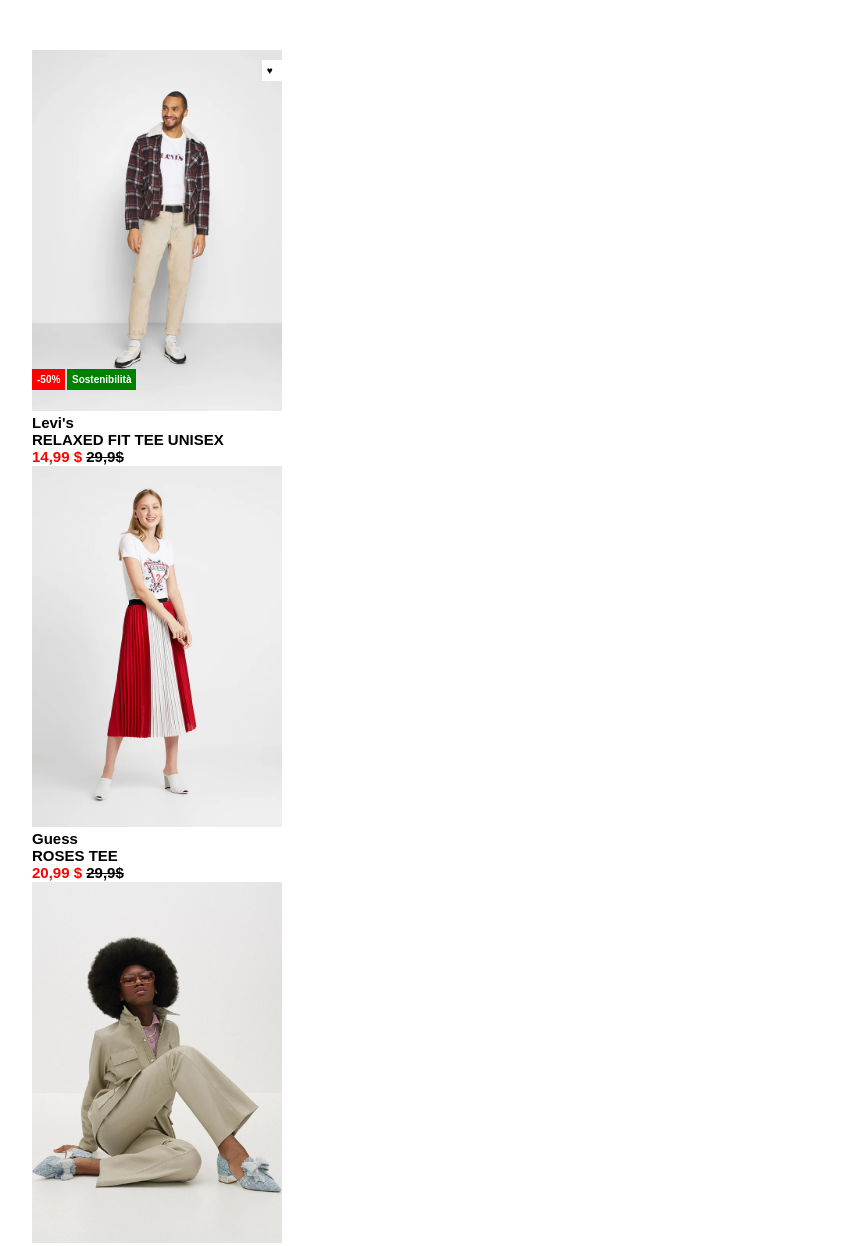
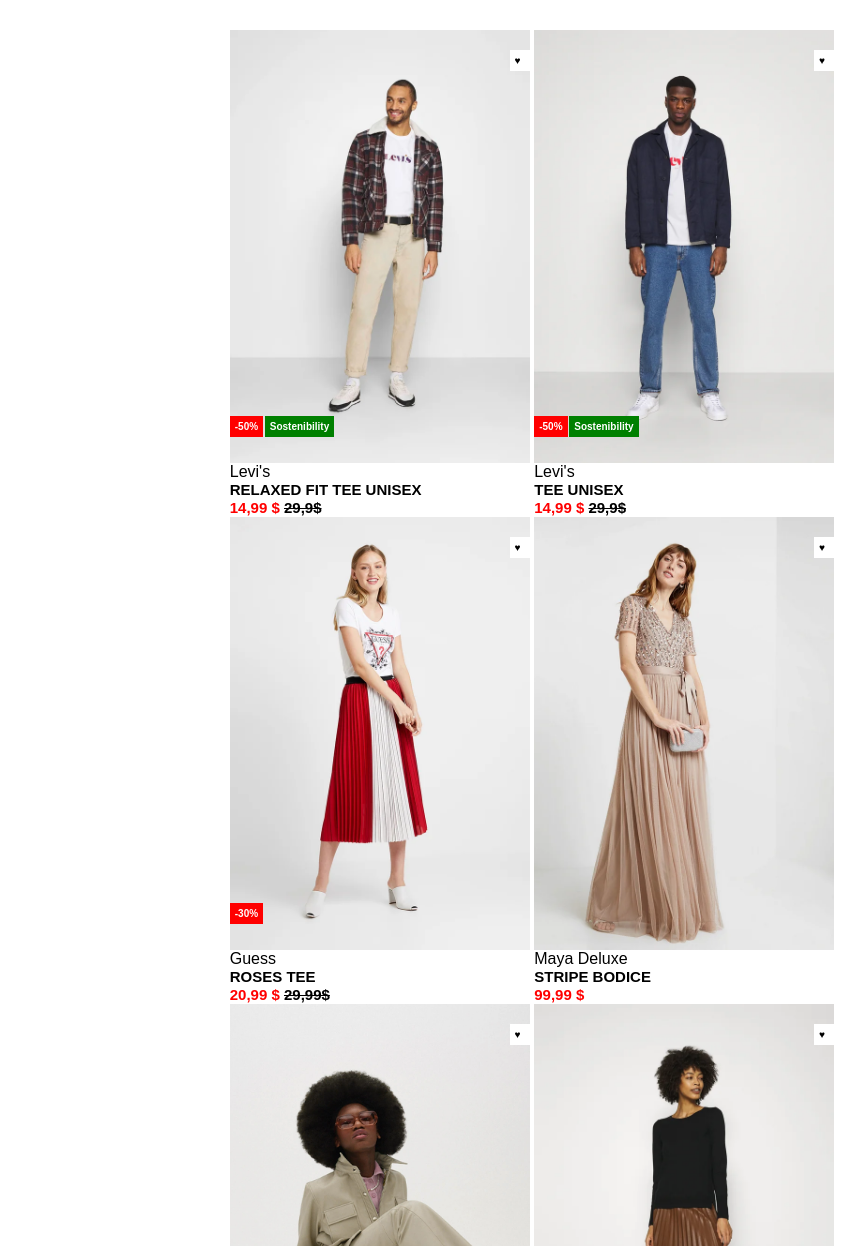
Before and after one commit to chiaraxs/html-css-boolando, a plain HTML site: page index.html in a window 1280 px wide. Shown: the top 1246 px of the page, without its empty margins (108-973 px from the left). Drawn offline with Linux system fonts and the light colour scheme; a web font is replaced by a local one.

Commit message:
Modifiche finali e correzione

```diff
--- a/css/style.css
+++ b/css/style.css
@@ -5,33 +5,36 @@
 }
 
 .container {
-    width: 1000px;
+    width: 900px;
     margin: 0 auto;
+    text-align: center;
+    padding-top: 30px;
     font-family: 'Zen Kaku Gothic Antique', sans-serif;
 }
 
 
-.card {
+.row-1, .row-2{
     display: inline-block;
+    width: 300px;
     position: relative;
-    width: 25%;
-    height: 300px;
-    background-size: 100%;
-    padding: 50px 0;
-
+    height: 400px;
+    text-align: left;
 }
 
 .item{
-    display: inline-block;
+    position: relative;
 }
 
-.card:hover img {
-    display: block;
-}
+
+/* START IMG HOVER */
 
 
 .card img {
     width: 100%;
+}
+
+.img-on {
+    display: block;
 }
 
 
@@ -39,17 +42,19 @@
     display: none;
 }
 
-.img:hover .img-on{
+.item:hover .img-off {
+    display: block;
+}
+
+.item:hover .img-on{
     display: none;
 }
 
-.img:hover .img-off{
-    display: inline-block;
-}
+/* END IMG HOVER*/
 
 /* STYLE TESTO */
 
-.item{
+.info{
     font-size: 15px;
     font-weight: bold;
 }
@@ -59,7 +64,7 @@
     font-weight: bold;
 }
 
-.strike{
+.price-stroke{
     text-decoration: line-through;
 }
 
@@ -68,8 +73,8 @@
     position: absolute;
     display: inline;
     width: auto;
-    bottom: -90px;
-    left: 0px;
+    bottom: 80px;
+    left: 0;
     background-color: red;
     color: white;
     font-size: 10px;
@@ -77,11 +82,11 @@
     font-weight: bold;
 }
 
-.green {
+.eco {
     position: absolute;
     display: inline;
     width: auto;
-    bottom: -90px;
+    bottom: 80px;
     left: 30px;
     background-color: green;
     color: white;
@@ -94,12 +99,12 @@
 .heart{
     position: absolute;
     width: 20px;
-    top: 50px;
+    top: 10px;
+    margin-top: 10px;
     right: 0;
     background-color: white;
     font-size: 10px;
     padding: 5px;
-    margin-top: 10px;
     font-weight: bold;
 }
 
--- a/index.html
+++ b/index.html
@@ -13,71 +13,116 @@
 <body>
 
     <!-- CONTAINER -->
+
+
     <div class="container">
 
         <!-- CLASSE CARD -->
         <div class="card">
 
-            <!-- CLASSE ROW1 -->
+            <div class="row-1">
 
-                <div class="item">
-                    <img class="img-on" src="./img/1b.webp" alt="hoven-img-1">
-                    <img class="img-off" src="./img/1.webp" alt="">
-                    <span class="discount">-50%</span>
-                    <span class="green">Sostenibilità</span>
-                    <span class="heart">&hearts;</span>
-                    Levi's <br> <span class="item">RELAXED FIT TEE UNISEX</span> <br>
-                    <span class="price">14,99 $</span>
-                    <span class="strike">29,9$</span>
-                </div>
+                <!-- CLASSE ROW1 -->
 
-                <div class="item">
-                    <img class="img-on" src="./img/2b.webp" alt="hoven-img-2">
-                    <img class="img-off" src="./img/2.webp" alt="">
-                    <span class="discount">-30%</span>
-                    <span class="heart">&hearts;</span>
-                    Guess <br> <span class="item">ROSES TEE</span> <br>
-                    <span class="price">20,99 $</span>
-                    <span class="strike">29,9$</span>
-                </div>
+                    <!-- START CARD 1 -->
+                    <div class="item">
+                        <img class="img-on" src="./img/1b.webp" alt="">
+                        <img class="img-off" src="./img/1.webp" alt="">
 
-                <div class="item">
-                    <img class="img-on" src="./img/3b.webp" alt="hoven-img-3">
-                    <img class="img-off" src="./img/3.webp" alt="">
-                    <span class="discount">-30%</span>
-                    <span class="heart">&hearts;</span>
-                    Come zucchero filato<br> <span class="item">VOGLIA DI COLORI PASTELLO</span> <br>
-                    <span class="price">129,99 $</span>
-                </div>
-            <!-- CLASSE ROW1 -->
+                        Levi's <br> <span class="info">RELAXED FIT TEE UNISEX<span> <br>
+                        <span class="price">14,99 $</span>
+                        <span class="price-stroke">29,9$</span>
 
-            <!-- CLASSE ROW2 -->
-            <div class="item">
-                <img class="img-on" src="./img/4b.webp" alt="hoven-img-4">
-                <img class="img-off" src="./img/4.webp" alt="">
-                <span class="discount">-50%</span>
-                <span class="heart">&hearts;</span>
-                Levi's<br> <span class="item">TEE UNISEX</span> <br>
-                <span class="price">14,99 $</span>
-                <span class="strike">29,99$</span>
+                        <span class="heart">&hearts;</span>
+                        <span class="discount">-50%</span>
+                        <span class="eco">Sostenibility</span>
+                    </div>
+                    <!-- END CARD 1 -->
+
+                    <!-- START CARD 2 -->
+                    <div class="item">
+                        <img class="img-on" src="./img/2b.webp" alt="">
+                        <img class="img-off" src="./img/2.webp" alt="">
+
+                        Guess <br> <span class="info">ROSES TEE<span> <br>
+                        <span class="price">20,99 $</span>
+                        <span class="price-stroke">29,99$</span>
+
+                        <span class="heart">&hearts;</span>
+                        <span class="discount">-30%</span>
+                    </div>
+                    <!-- END CARD 2 -->
+
+                    <!-- START CARD 3 -->
+                    <div class="item">
+                        <img class="img-on" src="./img/3b.webp" alt="">
+                        <img class="img-off" src="./img/3.webp" alt="">
+
+                        Come zucchero filato <br> <span class="info">VOGLIA DI COLORI PASTELLO<span> <br>
+                        <span class="price">20,99 $</span>
+                        <span class="price-stroke">129,99$</span>
+
+                        <span class="heart">&hearts;</span>
+                        <span class="discount">-30%</span>
+                    </div>
+                    <!-- END CARD 3 -->
+
+            </div>
+            <!-- END ROW 1 -->
+
+            <!-- START ROW 2 -->
+
+            <div class="row-2">
+
+                <!-- START ROW 2 -->
+
+                    <!-- START CARD 4 -->
+                    <div class="item">
+                        <img class="img-on" src="./img/4b.webp" alt="">
+                        <img class="img-off" src="./img/4.webp" alt="">
+
+                        Levi's <br> <span class="info">TEE UNISEX<span> <br>
+                        <span class="price">14,99 $</span>
+                        <span class="price-stroke">29,9$</span>
+
+                        <span class="heart">&hearts;</span>
+                        <span class="discount">-50%</span>
+                        <span class="eco">Sostenibility</span>
+                    </div>
+                    <!-- END CARD 4 -->
+
+                    <!-- START CARD 5 -->
+                    <div class="item">
+                        <img class="img-on" src="./img/5b.webp" alt="">
+                        <img class="img-off" src="./img/5.webp" alt="">
+
+                        Maya Deluxe <br> <span class="info">STRIPE BODICE<span> <br>
+                        <span class="price">99,99 $</span>
+                        <span class="heart">&hearts;</span>
+
+                    </div>
+                    <!-- END CARD 5 -->
+
+                    <!-- START CARD 6 -->
+                    <div class="item">
+                        <img class="img-on" src="./img/6b.webp" alt="">
+                        <img class="img-off" src="./img/6.webp" alt="">
+
+                        Esprit <br> <span class="info">MAGLIONE BLACK<span> <br>
+                        <span class="price">29,99 $</span>
+
+                        <span class="heart">&hearts;</span>
+                        <span class="discount">-30%</span>
+                        <span class="eco">Sostenibility</span>
+                    </div>
+                    <!-- END CARD 6 -->
+                <!-- END ROW 2 -->
+
             </div>
 
-            <div class="item">
-                <img class="img-on" src="./img/5b.webp" alt="hoven-img-5">
-                <img class="img-off" src="./img/5.webp" alt="">
-                <span class="heart">&hearts;</span>
-                Maya Deluxe<br> <span class="item">STRIPE BODICE</span> <br>
-                <span class="price">99,99 $</span>
-            </div>
 
-            <div class="item">
-                <img class="img-on" src="./img/6b.webp" alt="hoven-img-6">
-                <img class="img-off" src="./img/6.webp" alt="">
-                <span class="heart">&hearts;</span>
-                <span class="green">Sostenibilità</span>
-                Esprit<br> <span class="item">MAGLIONE - BLACK</span> <br>
-                <span class="price">29,99 $</span>
-            </div>
+
+
 
 
         </div>
```
